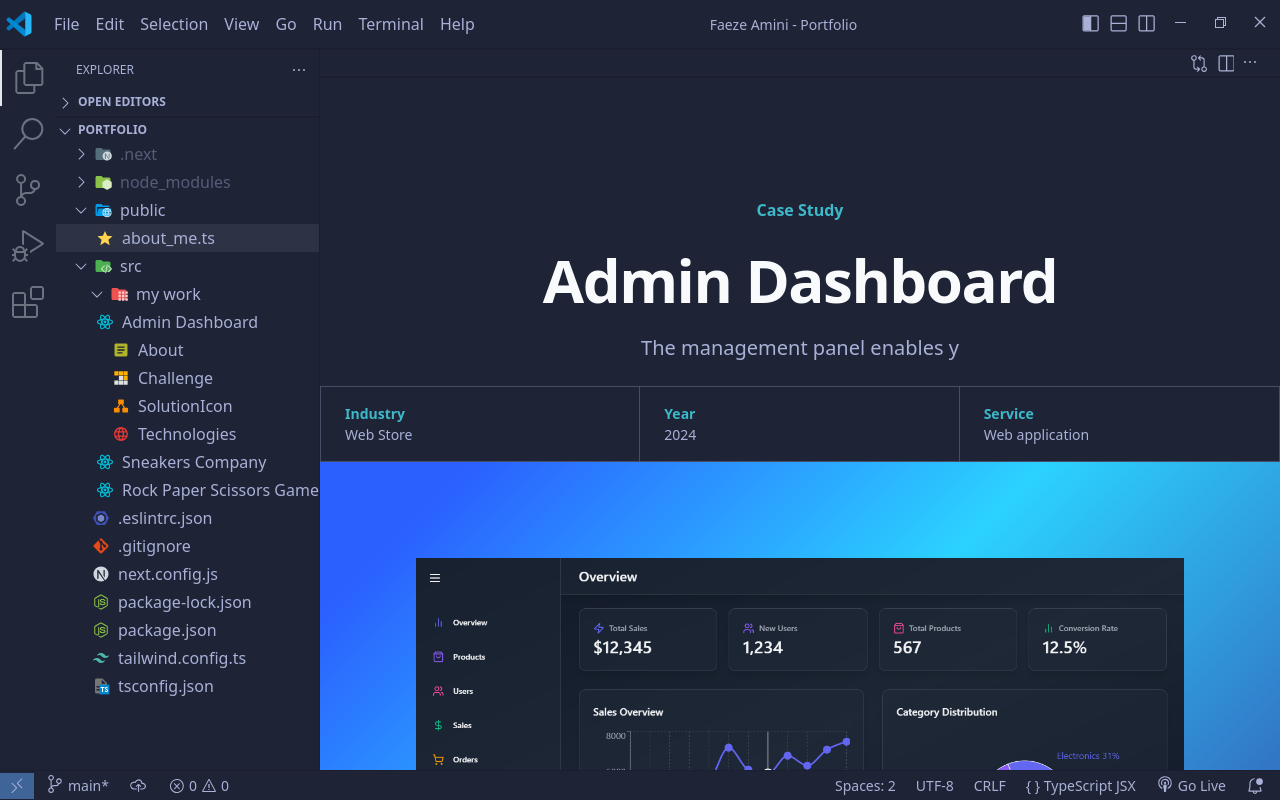
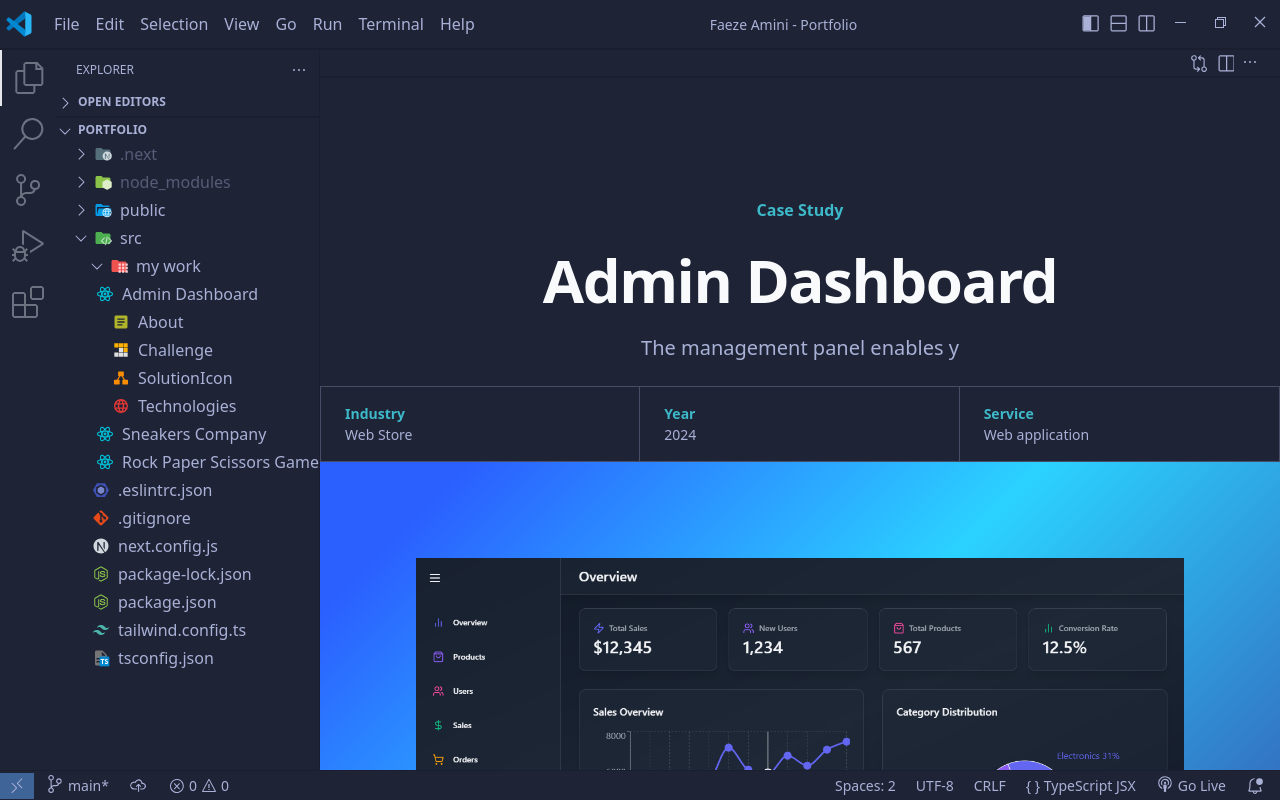
Before and after one commit to Code-Coterie-Team/faeze-amini-portfolio, a Next.js app: page /apps/adminDashboard in a window 1280 px wide. Built offline with nearby package versions, Linux system fonts and the light colour scheme.

Commit message:
changeIsPublicSideBarAddToUSEEffect

```diff
--- a/src/components/publicFolder.tsx
+++ b/src/components/publicFolder.tsx
@@ -81,6 +81,11 @@
     isPublicSideBar,
     changeIsPublicSideBar,
   } = addTabStore();
+
+  useEffect(() => {
+    changeIsPublicSideBar(false)
+
+  }, []);
   return (
     <div className="public">
       <button
@@ -113,7 +118,7 @@
         <div className="menuPublic">
           <Link
             onClick={() => {
-              addTab("About Me", "/");
+              addTab("About Me", "/",<StarIcon width="18"  height="18"/>);
               changeActiveTab("/");
             }}
             href="/"
@@ -186,7 +191,7 @@
           </Link> */}
         </div>
       ) : (
-        ""
+        undefined
       )}
     </div>
   );
```
